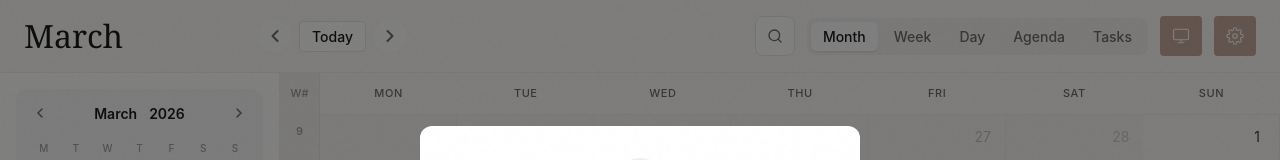
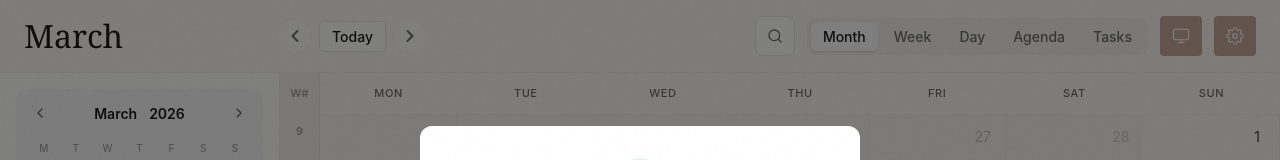
Before and after one commit to Ivan-Malinovski/calino, a React (Vite) app: page /month in a window 1280 px wide. Shown: the top 160 px of the page. Built offline with nearby package versions, Linux system fonts and the light colour scheme; what chrono-node would draw is missing.

Commit message:
style: adjust nav alignment

```diff
--- a/src/features/calendar/components/CalendarHeader.module.css
+++ b/src/features/calendar/components/CalendarHeader.module.css
@@ -57,7 +57,7 @@
   display: flex;
   align-items: center;
   gap: 8px;
-  margin-left: 31px;
+  margin-left: 51px;
 }
 
 @media (max-width: 768px) {
```
Also changed, not shown: 1 other file (tests, documents, lock files or other folders).
